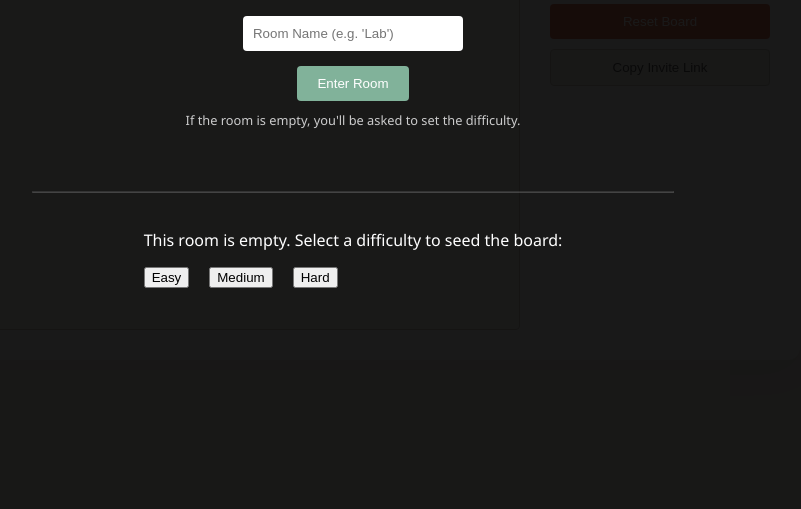
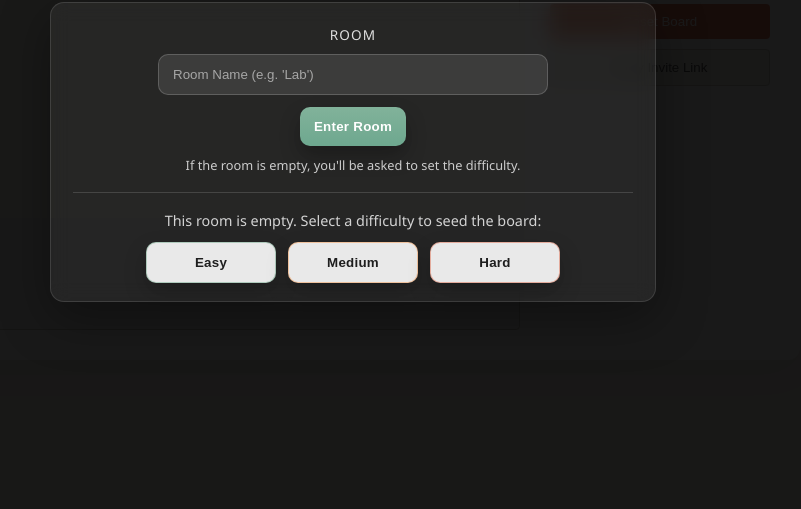
Before and after one commit to gabeztaylor/partridge-puzzle, a website: page index.html in a window 1280 px wide. Shown: the part 291-800 px from the top of the page, without its empty margins (287-1088 px from the left). Drawn offline with nearby package versions, Linux system fonts and the light colour scheme.

Commit message:
I think we have an app folks

```diff
--- a/index.html
+++ b/index.html
@@ -13,11 +13,99 @@
             background: rgba(0,0,0,0.9); display: flex; flex-direction: column;
             justify-content: center; align-items: center; z-index: 1000; color: white;
         }
+        .home-card {
+            width: min(560px, calc(100vw - 48px));
+            background: rgba(255,255,255,0.06);
+            border: 1px solid rgba(255,255,255,0.12);
+            border-radius: 14px;
+            padding: 22px 22px 18px;
+            box-shadow: 0 16px 50px rgba(0,0,0,0.35);
+            backdrop-filter: blur(10px);
+        }
+        .home-label {
+            display: block;
+            font-size: 0.85rem;
+            letter-spacing: 0.08em;
+            text-transform: uppercase;
+            opacity: 0.85;
+            margin: 0 0 10px;
+        }
+        .home-row {
+            display: flex;
+            gap: 10px;
+            align-items: center;
+            justify-content: center;
+            flex-wrap: wrap;
+        }
+        .text-input {
+            appearance: none;
+            width: min(360px, 100%);
+            padding: 12px 14px;
+            border-radius: 10px;
+            border: 1px solid rgba(255,255,255,0.18);
+            background: rgba(255,255,255,0.10);
+            color: #fff;
+            outline: none;
+        }
+        .text-input::placeholder { color: rgba(255,255,255,0.55); }
+        .text-input:focus {
+            border-color: rgba(129,178,154,0.9);
+            box-shadow: 0 0 0 4px rgba(129,178,154,0.25);
+        }
+        .btn {
+            appearance: none;
+            border: 0;
+            border-radius: 10px;
+            padding: 12px 14px;
+            cursor: pointer;
+            font-weight: 600;
+            letter-spacing: 0.02em;
+            transition: transform 0.12s ease, filter 0.12s ease, box-shadow 0.12s ease;
+            user-select: none;
+        }
+        .btn:active { transform: translateY(1px); }
+        .btn:focus-visible {
+            outline: none;
+            box-shadow: 0 0 0 4px rgba(255,255,255,0.16);
+        }
+        .btn-primary {
+            background: linear-gradient(180deg, #81b29a 0%, #6ea88f 100%);
+            color: white;
+            box-shadow: 0 10px 20px rgba(0,0,0,0.28);
+        }
+        .btn-primary:hover { filter: brightness(1.06); }
+
+        .difficulty-wrap { margin-top: 18px; }
+        .difficulty-row { display: flex; gap: 12px; justify-content: center; flex-wrap: wrap; margin-top: 12px; }
+        .difficulty-btn {
+            min-width: 130px;
+            padding: 12px 16px;
+            color: #1e1e1e;
+            background: rgba(255,255,255,0.90);
+            border: 1px solid rgba(255,255,255,0.22);
+            box-shadow: 0 10px 22px rgba(0,0,0,0.22);
+        }
+        .difficulty-btn:hover { filter: brightness(1.03); transform: translateY(-1px); }
+        .difficulty-btn:active { transform: translateY(0px); }
+        .difficulty-btn.easy { border-color: rgba(129,178,154,0.55); }
+        .difficulty-btn.medium { border-color: rgba(244,162,97,0.55); }
+        .difficulty-btn.hard { border-color: rgba(224,122,95,0.55); }
+        .difficulty-subtext { opacity: 0.8; font-size: 0.9rem; margin: 0; }
+        .divider { width: 100%; height: 1px; background: rgba(255,255,255,0.14); margin: 18px 0; }
+
         #game-container {
             display: flex; gap: 30px; background: white; padding: 30px;
             border-radius: 12px; box-shadow: 0 10px 40px rgba(0,0,0,0.04);
+            align-items: flex-start;
         }
-        canvas { border: 1px solid #d1ccc0; border-radius: 4px; background: #faf9f6; cursor: crosshair; }
+        canvas {
+            border: 1px solid #d1ccc0;
+            border-radius: 4px;
+            background: #faf9f6;
+            cursor: crosshair;
+            flex: 0 0 auto;
+            display: block;
+        }
         #sidebar { width: 220px; }
         .spawn-btn {
             display: block; width: 100%; padding: 12px; margin-bottom: 8px;
@@ -35,29 +123,29 @@
     <div id="homeScreen">
         <h1 style="letter-spacing: 4px; text-transform: uppercase;">Partridge Tiling</h1>
 
-        <div id="roomControls" style="margin-bottom: 30px; text-align: center;">
-            <input type="text" id="roomInput" placeholder="Room Name (e.g. 'Lab')"
-                   style="padding: 10px; border-radius: 4px; border: none; width: 200px;">
+        <div class="home-card">
+        <div id="roomControls" style="text-align: center;">
+            <label class="home-label" for="roomInput">Room</label>
+            <input type="text" id="roomInput" class="text-input" placeholder="Room Name (e.g. 'Lab')">
 
-            <div style="margin-top: 15px; display: flex; gap: 10px; justify-content: center;">
-                <button onclick="joinSpecificRoom()" style="padding: 10px 20px; cursor: pointer; background: #81b29a; color: white; border: none; border-radius: 4px;">
-                    Enter Room
-                </button>
+            <div class="home-row" style="margin-top: 12px;">
+                <button class="btn btn-primary" onclick="joinSpecificRoom()">Enter Room</button>
             </div>
             <p style="font-size: 0.8em; color: #ccc; margin-top: 10px;">
                 If the room is empty, you'll be asked to set the difficulty.
             </p>
         </div>
 
-        <hr style="width: 50%; opacity: 0.2; margin: 20px 0;">
+        <div class="divider"></div>
 
-        <div id="difficultySection">
-            <p>This room is empty. Select a difficulty to seed the board:</p>
-            <div style="display: flex; gap: 20px;">
-                <button onclick="selectDifficulty('easy')" ...>Easy</button>
-                <button onclick="selectDifficulty('medium')" ...>Medium</button>
-                <button onclick="selectDifficulty('hard')" ...>Hard</button>
+        <div id="difficultySection" class="difficulty-wrap" style="text-align: center;">
+            <p class="difficulty-subtext">This room is empty. Select a difficulty to seed the board:</p>
+            <div class="difficulty-row">
+                <button class="btn difficulty-btn easy" onclick="selectDifficulty('easy')">Easy</button>
+                <button class="btn difficulty-btn medium" onclick="selectDifficulty('medium')">Medium</button>
+                <button class="btn difficulty-btn hard" onclick="selectDifficulty('hard')">Hard</button>
             </div>
+        </div>
         </div>
     </div>
 
@@ -82,11 +170,23 @@
         const socket = io({ transports: ['websocket'] });
         const GRID_SIZE = 12;
         const BOARD_LIMIT = 36 * GRID_SIZE;
+        const TRAY_WIDTH = 150; // space to the right of the board for newly spawned pieces
+        const CANVAS_WIDTH = BOARD_LIMIT + TRAY_WIDTH;
+        const CANVAS_HEIGHT = BOARD_LIMIT;
 
         const canvas = document.getElementById('gameCanvas');
         const ctx = canvas.getContext('2d');
-        canvas.width = BOARD_LIMIT + 150;
-        canvas.height = BOARD_LIMIT;
+        // Keep canvas sizing consistent (prevents non-uniform stretching that makes squares look like rectangles)
+        function resizeCanvas() {
+            const dpr = Math.max(1, window.devicePixelRatio || 1);
+            canvas.style.width = `${CANVAS_WIDTH}px`;
+            canvas.style.height = `${CANVAS_HEIGHT}px`;
+            canvas.width = Math.round(CANVAS_WIDTH * dpr);
+            canvas.height = Math.round(CANVAS_HEIGHT * dpr);
+            // Draw in "CSS pixel" coordinates so GRID_SIZE math stays correct.
+            ctx.setTransform(dpr, 0, 0, dpr, 0, 0);
+        }
+        resizeCanvas();
 
         let pieces = [], myId = null, activePieceId = null;
 
@@ -214,7 +314,7 @@
         }
 
         function draw() {
-            ctx.clearRect(0, 0, canvas.width, canvas.height);
+            ctx.clearRect(0, 0, CANVAS_WIDTH, CANVAS_HEIGHT);
             ctx.fillStyle = "#fff";
             ctx.fillRect(0, 0, BOARD_LIMIT, BOARD_LIMIT);
             ctx.strokeStyle = "#f0f0f0";
@@ -228,6 +328,8 @@
             pieces.forEach(p => {
                 const px = p.size * GRID_SIZE;
                 ctx.save();
+
+                // 1. Draw the Square Body
                 if (p.heldBy === myId) {
                     ctx.shadowColor = "rgba(0, 0, 0, 0.1)";
                     ctx.shadowBlur = 10;
@@ -240,13 +342,33 @@
                     drawRoundedRect(ctx, p.x + 1, p.y + 1, px - 2, px - 2, 4);
                 }
 
+                // 2. Draw the "Fixed" Center Pin
+                if (p.isLocked) {
+                    // Calculate the center point
+                    const centerX = p.x + px / 2;
+                    const centerY = p.y + px / 2;
+
+                    // Scale the radius: proportional to size, but with a minimum
+                    const dotRadius = Math.max(2, px / 10);
+
+                    ctx.fillStyle = "rgba(0, 0, 0, 0.25)"; // Muted dark dot
+                    ctx.beginPath();
+                    ctx.arc(centerX, centerY, dotRadius, 0, Math.PI * 2);
+                    ctx.fill();
+                }
+
+                // 3. Draw standard borders for movable/held pieces
                 if (p.heldBy) {
                     ctx.strokeStyle = p.heldBy === myId ? "#81b29a" : "#e07a5f";
-                    ctx.lineWidth = 2; ctx.stroke();
+                    ctx.lineWidth = 2;
+                    ctx.stroke();
                 } else {
+                    // Very subtle edge for unheld, placed pieces
                     ctx.strokeStyle = "rgba(0,0,0,0.05)";
-                    ctx.lineWidth = 1; ctx.stroke();
+                    ctx.lineWidth = 1;
+                    ctx.stroke();
                 }
+
                 ctx.restore();
             });
         }
```
